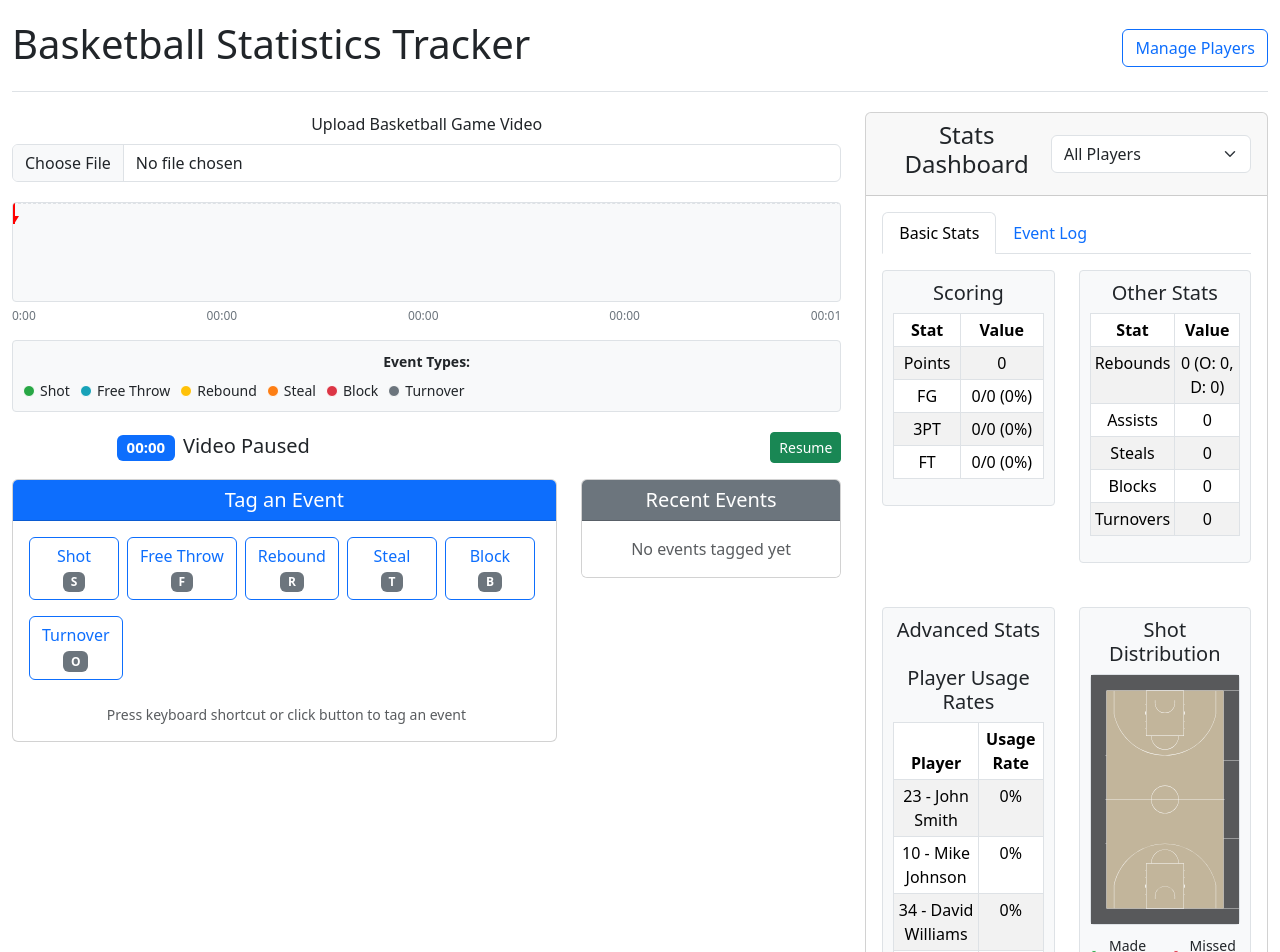
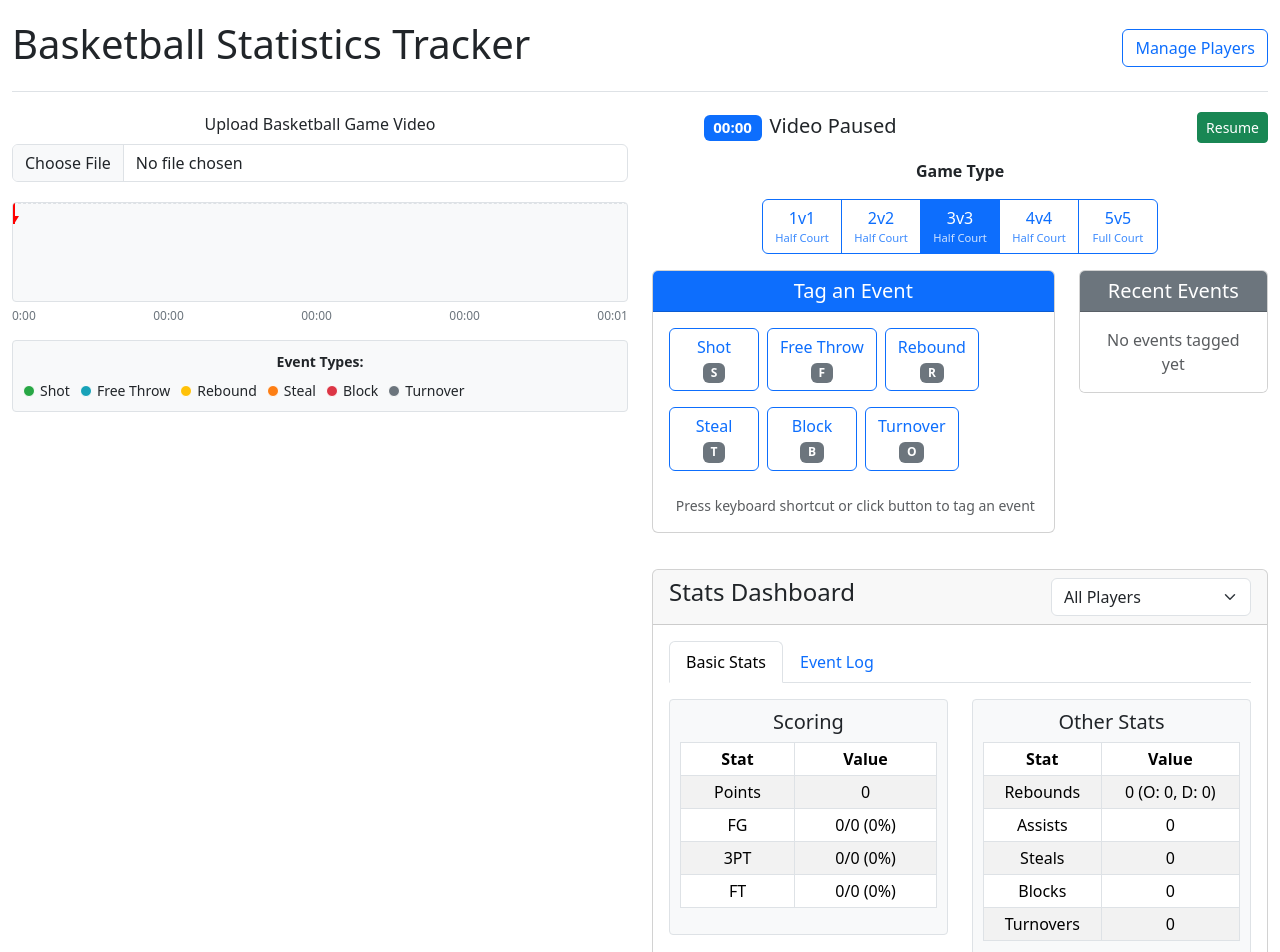
Before and after one commit to minhduc9699/statsB, a React (Create React App) app: page / in a window 1280 px wide. Shown: the top 952 px of the page. Built offline with nearby package versions, Linux system fonts and the light colour scheme.

Commit message:
add game type

```diff
--- a/src/App.js
+++ b/src/App.js
@@ -138,7 +138,7 @@ function App() {
         </header>
 
         <Row>
-          <Col lg={8}>
+          <Col lg={6}>
             <VideoPlayer
               onTimeUpdate={handleTimeUpdate}
               onDurationChange={handleDurationChange}
@@ -147,7 +147,6 @@ function App() {
               setIsPaused={setIsPaused}
               currentTime={currentTime}
             />
-
             <Timeline
               events={events}
               videoDuration={videoDuration}
@@ -155,7 +154,9 @@ function App() {
               currentTime={currentTime}
               key={`timeline-${videoDuration}-${events.length}`}
             />
+          </Col>
 
+          <Col lg={6}>
             <TaggingInterface
               currentTime={currentTime}
               onAddEvent={handleAddEvent}
@@ -163,9 +164,6 @@ function App() {
               setIsPaused={setIsPaused}
               players={players}
             />
-          </Col>
-
-          <Col lg={4}>
             <Dashboard
               events={events}
               players={players}
--- a/src/components/Dashboard/ShotChart.css
+++ b/src/components/Dashboard/ShotChart.css
@@ -1,6 +1,6 @@
 .shot-chart-container {
   width: 100%;
-  max-width: 400px;
+  max-width: 600px;
   margin: 0 auto;
   position: relative;
 }
@@ -12,12 +12,35 @@
   border: 1px solid #dee2e6;
   border-radius: 4px;
   position: relative;
+  margin-bottom: 15px;
+}
+
+.chart-title {
+  text-align: center;
+  margin: 5px 0;
+  font-weight: 600;
+  color: #495057;
+}
+
+.court-wrapper {
+  position: relative;
+  width: 100%;
 }
 
 .court-image {
   width: 100%;
   height: auto;
   display: block;
+}
+
+/* Adjust sizes for different court types */
+.full-court-chart {
+  max-width: 100%;
+}
+
+.half-court-chart {
+  max-width: 80%;
+  margin: 0 auto;
 }
 
 .shot-marker {
@@ -28,10 +51,12 @@
   transform: translate(-50%, -50%);
   z-index: 10;
   transition: transform 0.2s ease;
+  box-shadow: 0 0 3px rgba(0, 0, 0, 0.5);
 }
 
 .shot-marker:hover {
   transform: translate(-50%, -50%) scale(1.5);
+  z-index: 20;
 }
 
 .shot-chart-legend {
--- a/src/components/Dashboard/ShotChart.js
+++ b/src/components/Dashboard/ShotChart.js
@@ -1,19 +1,37 @@
 import React from 'react';
-import fibaCourtSVG from '../../assets/Basketball_court_fiba.svg';
+import fullCourtSVG from '../../assets/Basketball_court_fiba.svg';
+import halfCourtSVG from '../../assets/Basketball_half_court.svg';
 import './ShotChart.css';
 
 const ShotChart = ({ shotEvents }) => {
+  // Determine if we have any events from a 5v5 game (full court)
+  // Need to check the first event that has gameType information to determine the court type
+  const hasFullCourtEvents = shotEvents.some(shot =>
+    shot.details.gameType === '5v5'
+  );
+
+  // Group shots by court type
+  const fullCourtShots = hasFullCourtEvents ?
+    shotEvents.filter(shot => shot.details.gameType === '5v5') : [];
+
+  const halfCourtShots = hasFullCourtEvents ?
+    shotEvents.filter(shot => shot.details.gameType !== '5v5') : shotEvents;
+
   return (
     <div className="shot-chart-container">
-      <div className="shot-chart">
+      {/* Show full court if any 5v5 events exist */}
+      {hasFullCourtEvents && (
+        <div className="shot-chart full-court-chart">
+          <h6 className="chart-title">Full Court (5v5)</h6>
+          <div className="court-wrapper">
             <img
-          src={fibaCourtSVG}
-          alt="Basketball Court"
+              src={fullCourtSVG}
+              alt="Basketball Full Court"
               className="court-image"
             />
 
-        {/* Shot markers */}
-        {shotEvents.map(shot => (
+            {/* Shot markers for full court */}
+            {fullCourtShots.map(shot => (
               <div
                 key={shot.id}
                 className="shot-marker"
@@ -25,9 +43,43 @@ const ShotChart = ({ shotEvents }) => {
                 }}
                 data-shot-type={shot.details.shotType}
                 data-outcome={shot.details.outcome}
+                title={`${shot.details.shotType} - ${shot.details.outcome}`}
               />
             ))}
           </div>
+        </div>
+      )}
+
+      {/* Show half court for non-5v5 games */}
+      {halfCourtShots.length > 0 && (
+        <div className="shot-chart half-court-chart">
+          <h6 className="chart-title">Half Court {hasFullCourtEvents ? '(1v1 to 4v4)' : ''}</h6>
+          <div className="court-wrapper">
+            <img
+              src={halfCourtSVG}
+              alt="Basketball Half Court"
+              className="court-image"
+            />
+
+            {/* Shot markers for half court */}
+            {halfCourtShots.map(shot => (
+              <div
+                key={shot.id}
+                className="shot-marker"
+                style={{
+                  left: `${shot.details.location.x}%`,
+                  top: `${shot.details.location.y}%`,
+                  backgroundColor: shot.details.outcome === 'made' ? '#28a745' : '#dc3545',
+                  border: '2px solid #fff'
+                }}
+                data-shot-type={shot.details.shotType}
+                data-outcome={shot.details.outcome}
+                title={`${shot.details.shotType} - ${shot.details.outcome}`}
+              />
+            ))}
+          </div>
+        </div>
+      )}
 
       <div className="shot-chart-legend">
         <div className="legend-item">
--- /dev/null
+++ b/src/components/GameTypeSelector/GameTypeSelector.css
@@ -0,0 +1,13 @@
+.game-type-selector {
+  margin-bottom: 1rem;
+}
+
+.game-type-button {
+  min-width: 80px;
+  padding: 0.5rem 0.75rem;
+}
+
+.text-size-xs {
+  font-size: 0.7rem;
+  opacity: 0.8;
+}
--- /dev/null
+++ b/src/components/GameTypeSelector/GameTypeSelector.js
@@ -0,0 +1,44 @@
+import React from 'react';
+import { Form, ButtonGroup, Button } from 'react-bootstrap';
+import './GameTypeSelector.css';
+
+/**
+ * Component for selecting basketball game type (team size and court type)
+ */
+const GameTypeSelector = ({ selectedType, onTypeChange }) => {
+  // Available game types
+  const gameTypes = [
+    { id: '1v1', label: '1v1', description: 'Half Court' },
+    { id: '2v2', label: '2v2', description: 'Half Court' },
+    { id: '3v3', label: '3v3', description: 'Half Court' },
+    { id: '4v4', label: '4v4', description: 'Half Court' },
+    { id: '5v5', label: '5v5', description: 'Full Court' }
+  ];
+
+  return (
+    <div className="game-type-selector">
+      <Form.Group>
+        <Form.Label className="fw-bold">Game Type</Form.Label>
+        <div className="mt-2">
+          <ButtonGroup>
+            {gameTypes.map(type => (
+              <Button
+                key={type.id}
+                variant={selectedType === type.id ? 'primary' : 'outline-primary'}
+                onClick={() => onTypeChange(type.id)}
+                className="game-type-button"
+              >
+                <div className="d-flex flex-column align-items-center">
+                  <span>{type.label}</span>
+                  <small className="text-size-xs">{type.description}</small>
+                </div>
+              </Button>
+            ))}
+          </ButtonGroup>
+        </div>
+      </Form.Group>
+    </div>
+  );
+};
+
+export default GameTypeSelector;
--- a/src/components/TaggingInterface/CourtDiagram.js
+++ b/src/components/TaggingInterface/CourtDiagram.js
@@ -1,10 +1,23 @@
 import React, { useRef, useEffect } from 'react';
-import fibaCourtSVG from '../../assets/Basketball_court_fiba.svg';
+import fullCourtSVG from '../../assets/Basketball_court_fiba.svg';
+import halfCourtSVG from '../../assets/Basketball_half_court.svg';
 import './CourtDiagram.css';
 
-const CourtDiagram = ({ onLocationSelect, selectedLocation, shotType, shotOutcome }) => {
+const CourtDiagram = ({
+  onLocationSelect,
+  selectedLocation,
+  shotType,
+  shotOutcome,
+  gameType = '3v3' // Default to 3v3 half court
+}) => {
   const svgRef = useRef(null);
   const imgRef = useRef(null);
+
+  // Determine if full court based on game type
+  const isFullCourt = gameType === '5v5';
+
+  // Use appropriate court SVG based on game type
+  const courtSVG = isFullCourt ? fullCourtSVG : halfCourtSVG;
 
   useEffect(() => {
     // Prevent default drag behavior on the image
@@ -41,13 +54,14 @@ const CourtDiagram = ({ onLocationSelect, selectedLocation, shotType, shotOutcom
     const xPercent = (x / rect.width) * 100;
     const yPercent = (y / rect.height) * 100;
 
-    // Check if click is within court boundaries
-    if (isWithinCourtBoundaries(xPercent, yPercent)) {
-      // Pass location to parent component with current shotOutcome
+    // Check if click is within court boundaries based on court type
+    if (isWithinCourtBoundaries(xPercent, yPercent, isFullCourt)) {
+      // Pass location to parent component with current shotOutcome and court position info
       onLocationSelect({
         x: xPercent,
         y: yPercent,
-        outcome: shotOutcome // Use the shotOutcome from props
+        outcome: shotOutcome, // Use the shotOutcome from props
+        courtSide: getCourtSide(yPercent, isFullCourt) // Add court side information (offensive/defensive)
       });
     } else {
       alert('Please click within the court boundaries');
@@ -60,10 +74,26 @@ const CourtDiagram = ({ onLocationSelect, selectedLocation, shotType, shotOutcom
     return false;
   };
 
-  // Check if location is within court boundaries
-  const isWithinCourtBoundaries = (x, y) => {
-    // Simple boundary check
-    return x >= 10 && x <= 90 && y >= 6 && y <= 94;
+  // Check if location is within court boundaries based on court type
+  const isWithinCourtBoundaries = (x, y, isFullCourt) => {
+    if (isFullCourt) {
+      // Full court boundaries (slightly inset from edge)
+      return x >= 10 && x <= 90 && y >= 3 && y <= 97;
+    } else {
+      // Half court boundaries (slightly inset from edge)
+      return x >= 10 && x <= 90 && y >= 6 && y <= 94;
+    }
+  };
+
+  // Determine which side of the court a shot was taken from
+  const getCourtSide = (y, isFullCourt) => {
+    if (!isFullCourt) {
+      return 'offensive'; // Half court is always offensive
+    }
+
+    // For full court, determine offense/defense based on position
+    // Assuming top half is defensive, bottom half is offensive
+    return y > 50 ? 'offensive' : 'defensive';
   };
 
   return (
@@ -77,8 +107,8 @@ const CourtDiagram = ({ onLocationSelect, selectedLocation, shotType, shotOutcom
       >
         <img
           ref={imgRef}
-          src={fibaCourtSVG}
-          alt="Basketball Court"
+          src={courtSVG}
+          alt={`Basketball ${isFullCourt ? 'Full' : 'Half'} Court`}
           className="court-image"
           draggable="false"
           onDragStart={preventDragHandler}
--- a/src/components/TaggingInterface/TaggingInterface.js
+++ b/src/components/TaggingInterface/TaggingInterface.js
@@ -2,6 +2,7 @@ import React, { useState, useEffect, useCallback } from 'react';
 import { Button, Form, Row, Col, Card, ListGroup, Badge, Toast, ToastContainer } from 'react-bootstrap';
 import { EVENT_TYPES, getEventTypeFromKey, formatTime } from '../../utils/eventManager';
 import CourtDiagram from './CourtDiagram';
+import GameTypeSelector from '../GameTypeSelector/GameTypeSelector';
 import './TaggingInterface.css';
 
 const TaggingInterface = ({
@@ -22,6 +23,7 @@ const TaggingInterface = ({
   const [recentEvents, setRecentEvents] = useState([]);
   const [showToast, setShowToast] = useState(false);
   const [lastEventAdded, setLastEventAdded] = useState(null);
+  const [gameType, setGameType] = useState('3v3'); // Default to 3v3 half court
 
   // Handle keyboard shortcuts
   const handleKeyPress = useCallback((e) => {
@@ -40,6 +42,13 @@ const TaggingInterface = ({
       document.removeEventListener('keypress', handleKeyPress);
     };
   }, [handleKeyPress]);
+
+  // Handle game type change
+  const handleGameTypeChange = (type) => {
+    setGameType(type);
+    // Reset shot location when game type changes as court dimensions change
+    setShotLocation(null);
+  };
 
   // Handle shot location selection
   const handleLocationSelect = (location) => {
@@ -61,7 +70,8 @@ const TaggingInterface = ({
       details = {
         shotType,
         outcome: shotOutcome,
-        location: shotLocation
+        location: shotLocation,
+        gameType // Include game type in event details
       };
 
       if (shotOutcome === 'made' && assistingPlayer) {
@@ -69,8 +79,13 @@ const TaggingInterface = ({
       }
     } else if (eventType === 'rebound') {
       details = {
-        reboundType
+        reboundType,
+        gameType // Include game type in event details
       };
+    } else {
+      details = {
+        gameType // Include game type in event details
+      }
     }
 
     // Get player name for display
@@ -175,6 +190,12 @@ const TaggingInterface = ({
           </Button>
         </Col>
       </Row>
+
+      {/* Game Type Selector */}
+      <GameTypeSelector
+        selectedType={gameType}
+        onTypeChange={handleGameTypeChange}
+      />
 
       {isPaused && !showForm ? (
         <Row>
@@ -401,6 +422,7 @@ const TaggingInterface = ({
                             selectedLocation={shotLocation}
                             shotType={shotType}
                             shotOutcome={shotOutcome}
+                            gameType={gameType}
                           />
                           {!shotLocation && (
                             <div className="court-overlay">
```
Also changed, not shown: src/assets/Basketball_half_court.svg (added), 1 other file (tests, documents, lock files or other folders). Lines whose indentation alone changed are shown as unchanged.
